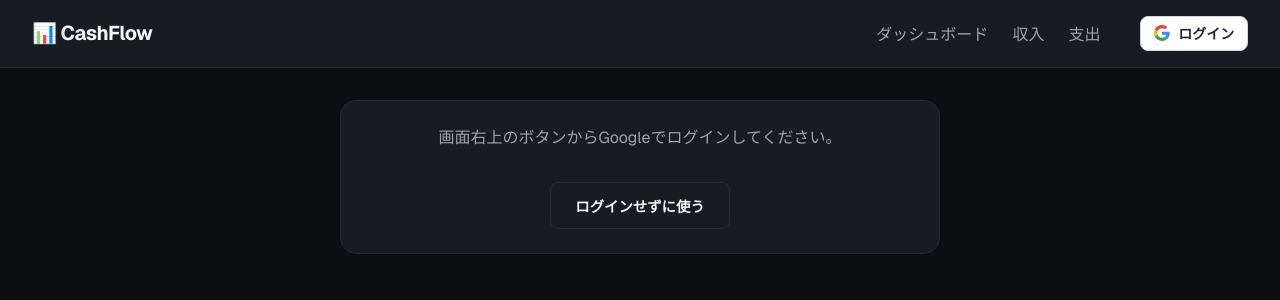
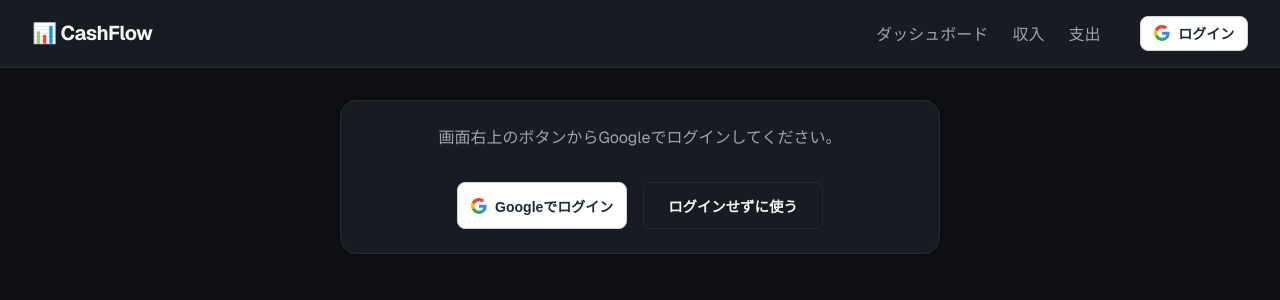
Before and after one commit to KouSug/cash-management, a Next.js app: page /income in a window 1280 px wide. Shown: the top 300 px of the page. Built offline with nearby package versions, Linux system fonts and the light colour scheme.

Commit message:
feat: add Google Login button next to trial button

```diff
--- a/src/components/TransactionView.tsx
+++ b/src/components/TransactionView.tsx
@@ -3,6 +3,7 @@
 import { useState, useEffect } from 'react';
 import { createPortal } from 'react-dom';
 import { loadData, saveData, AppData, Transaction } from '@/lib/api';
+import { useGoogleLogin } from '@react-oauth/google';
 
 export default function TransactionView({ type }: { type: 'income' | 'expense' }) {
   const [data, setData] = useState<AppData | null>(null);
@@ -36,6 +37,15 @@
   }, [filterMonth, filterCategory]);
 
   const [mounted, setMounted] = useState(false);
+
+  const login = useGoogleLogin({
+    scope: 'https://www.googleapis.com/auth/drive.file profile email',
+    onSuccess: (codeResponse) => {
+      localStorage.setItem('google_access_token', codeResponse.access_token);
+      window.location.reload();
+    },
+    onError: (error) => console.error('Login Failed:', error)
+  });
 
   useEffect(() => {
     // eslint-disable-next-line react-hooks/set-state-in-effect
@@ -210,6 +220,16 @@
           <p style={{ color: 'var(--text-secondary)', marginBottom: '2rem', lineHeight: 1.6 }}>
             {error}
           </p>
+          <div style={{ display: 'flex', gap: '1rem', justifyContent: 'center' }}>
+            <button className="btn" onClick={() => login()} style={{ backgroundColor: '#ffffff', color: '#1f2937', padding: '0.4rem 0.8rem', display: 'flex', alignItems: 'center', gap: '0.5rem', border: '1px solid #d1d5db', fontSize: '0.875rem' }}>
+              <svg width="16" height="16" viewBox="0 0 48 48">
+                <path fill="#EA4335" d="M24 9.5c3.54 0 6.71 1.22 9.21 3.6l6.85-6.85C35.9 2.38 30.47 0 24 0 14.62 0 6.51 5.38 2.56 13.22l7.98 6.19C12.43 13.72 17.74 9.5 24 9.5z"/>
+                <path fill="#4285F4" d="M46.98 24.55c0-1.57-.15-3.09-.38-4.55H24v9.02h12.94c-.58 2.96-2.26 5.48-4.78 7.18l7.73 6c4.51-4.18 7.09-10.36 7.09-17.65z"/>
+                <path fill="#FBBC05" d="M10.53 28.59c-.48-1.45-.76-2.99-.76-4.59s.27-3.14.76-4.59l-7.98-6.19C.92 16.46 0 20.12 0 24c0 3.88.92 7.54 2.56 10.78l7.97-6.19z"/>
+                <path fill="#34A853" d="M24 48c6.48 0 11.93-2.13 15.89-5.81l-7.73-6c-2.15 1.45-4.92 2.3-8.16 2.3-6.26 0-11.57-4.22-13.47-9.91l-7.98 6.19C6.51 42.62 14.62 48 24 48z"/>
+              </svg>
+              <span style={{ fontWeight: 600 }}>Googleでログイン</span>
+            </button>
             <button className="btn btn-secondary" onClick={() => {
               setModalAction({
                 type: 'confirm',
@@ -222,6 +242,7 @@
             }}>
                ログインせずに使う
             </button>
+          </div>
         </div>
         {modalAction && mounted && createPortal(
           <div className="drawer-overlay" style={{ display: 'flex', alignItems: 'center', justifyContent: 'center', zIndex: 100 }} onClick={() => setModalAction(null)}>
```
Also changed, not shown: src/app/page.tsx (+21 -0 lines). Lines whose indentation alone changed are shown as unchanged.
